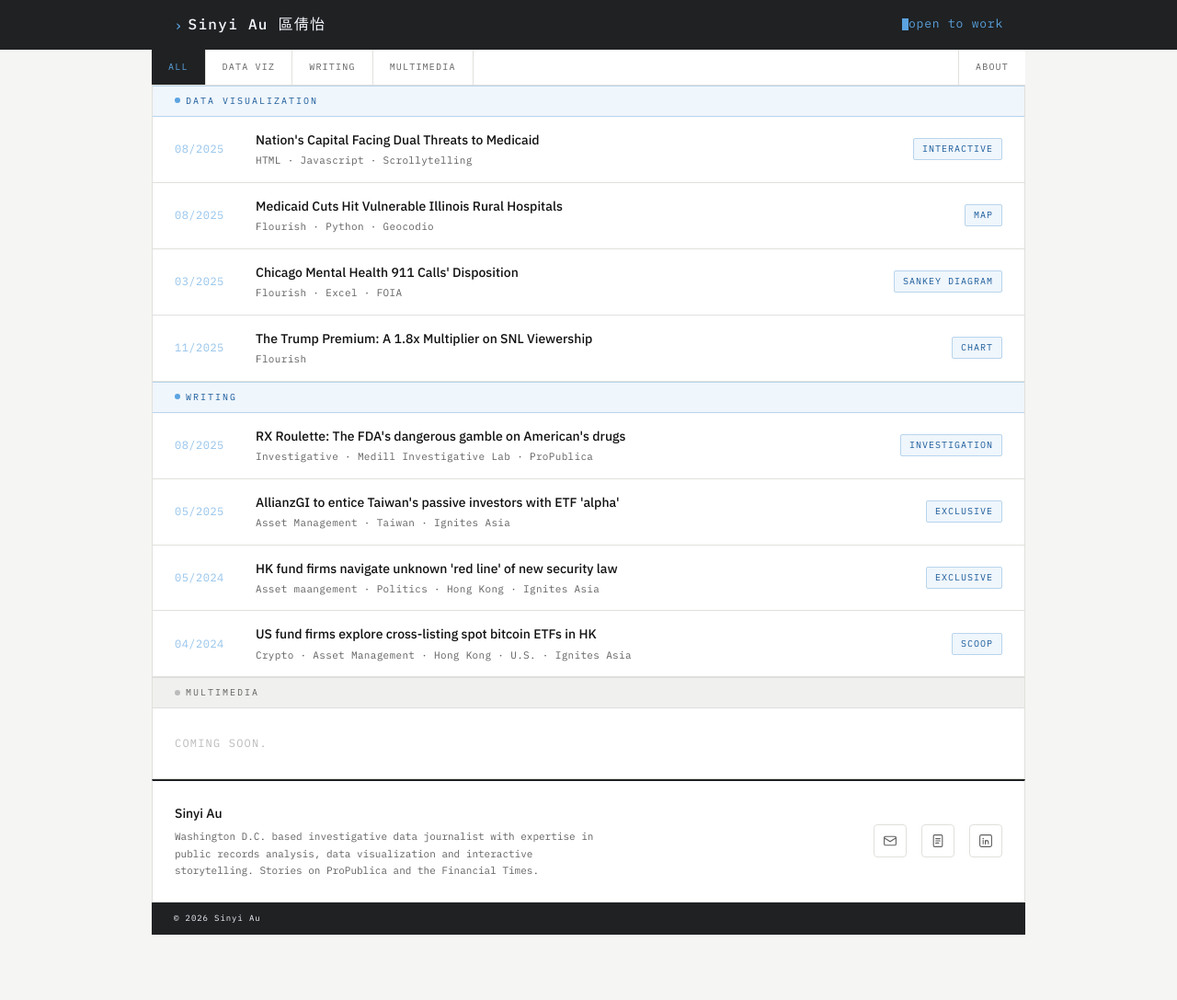
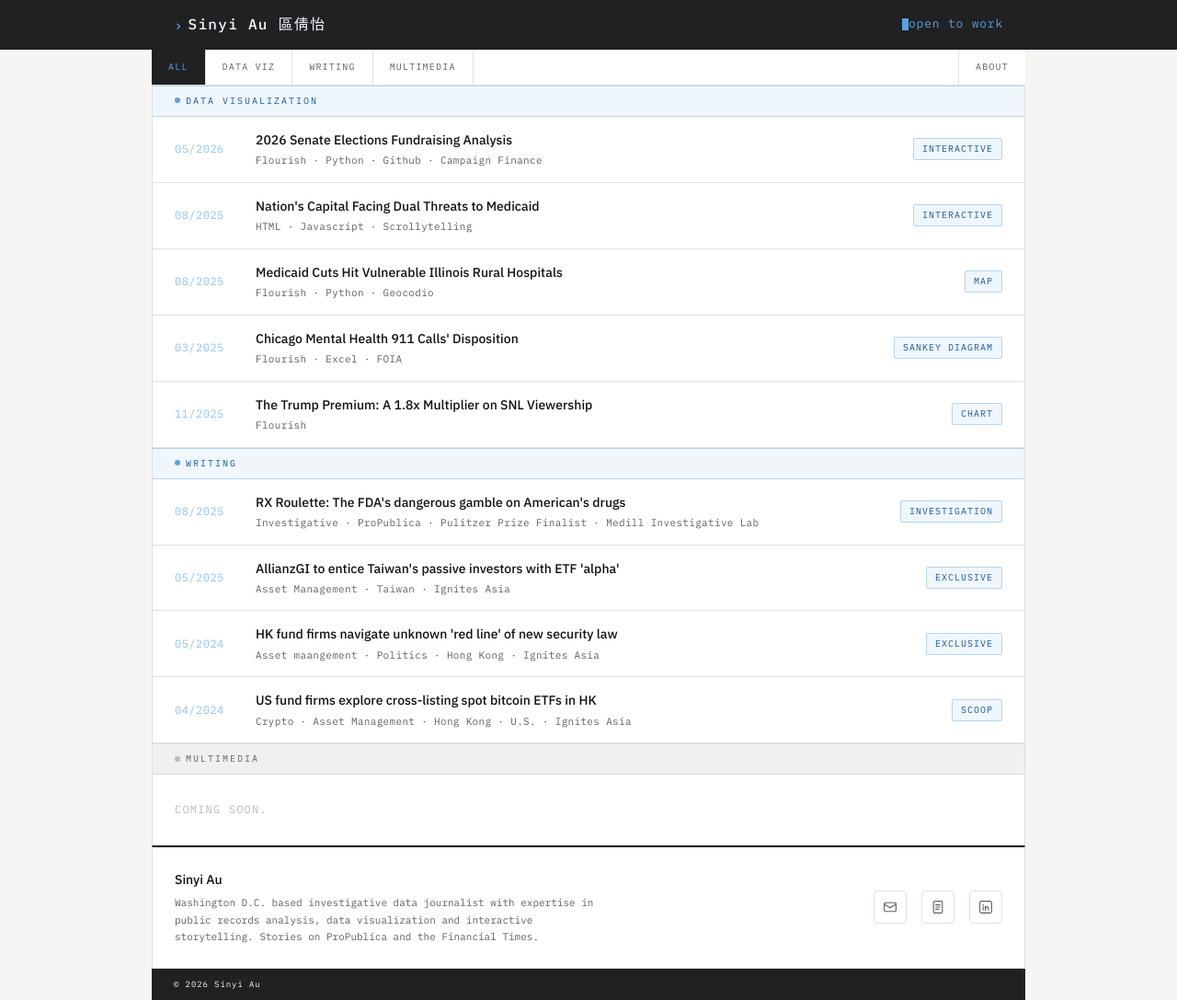
Before and after one commit to sinyiau/2026Portfolio, a plain HTML site: page index.html in a window 1280 px wide. Shown: the whole page at 92% size. Before the commit the page ends 1016 px from the top, so only its background shows below. Drawn offline with Linux system fonts and the light colour scheme.

Commit message:
Update index.html

```diff
--- a/index.html
+++ b/index.html
@@ -42,6 +42,15 @@
     <div class="section-head" data-section="viz">
       <span><span class="dot dot-blue" aria-hidden="true"></span>Data Visualization</span>
     </div>
+
+    <article class="work-item" data-category="viz">
+      <span class="item-id" aria-hidden="true">05/2026</span>
+      <div class="item-main">
+        <a href="https://public.flourish.studio/story/3674515/" target="_blank" class="item-title">2026 Senate Elections Fundraising Analysis</a>
+        <p class="item-meta">Flourish · Python · Github · Campaign Finance</p>
+      </div>
+      <span class="tag tag-blue">Interactive</span>
+    </article>
 
     <article class="work-item" data-category="viz">
       <span class="item-id" aria-hidden="true">08/2025</span>
@@ -89,7 +98,7 @@
       <span class="item-id" aria-hidden="true">08/2025</span>
       <div class="item-main">
         <a href="https://mil.medill.northwestern.edu/" target="_blank" class="item-title">RX Roulette: The FDA's dangerous gamble on American's drugs</a>
-        <p class="item-meta">Investigative · Medill Investigative Lab  · ProPublica</p>
+        <p class="item-meta">Investigative · ProPublica · Pulitzer Prize Finalist · Medill Investigative Lab</p>
       </div>
       <span class="tag tag-blue">Investigation</span>
     </article>
```
